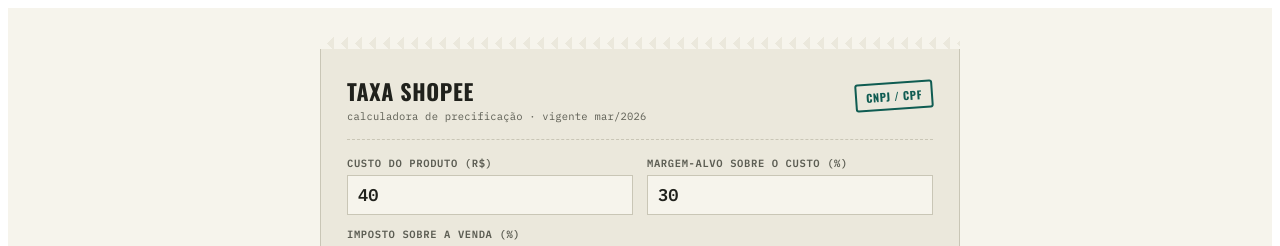
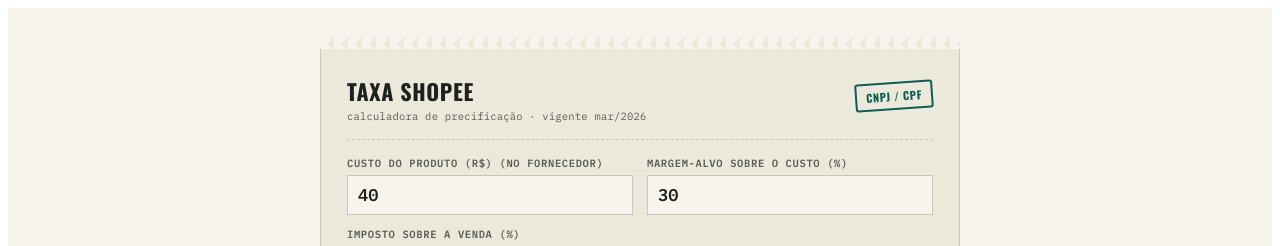
Before and after one commit to uesleylg/loja-precificacao, a plain HTML site: page index.html in a window 1280 px wide. Shown: the top 246 px of the page. Drawn offline with nearby package versions, Linux system fonts and the light colour scheme.

Commit message:
Update index.html

```diff
--- a/index.html
+++ b/index.html
@@ -162,7 +162,7 @@
 
       <div class="field-row">
         <div class="field">
-          <label>Custo do produto (R$)</label>
+          <label>Custo do produto (R$) (NO FORNECEDOR)</label>
           <input type="number" id="cost" value="40" min="0" step="0.5"/>
         </div>
         <div class="field">
```
